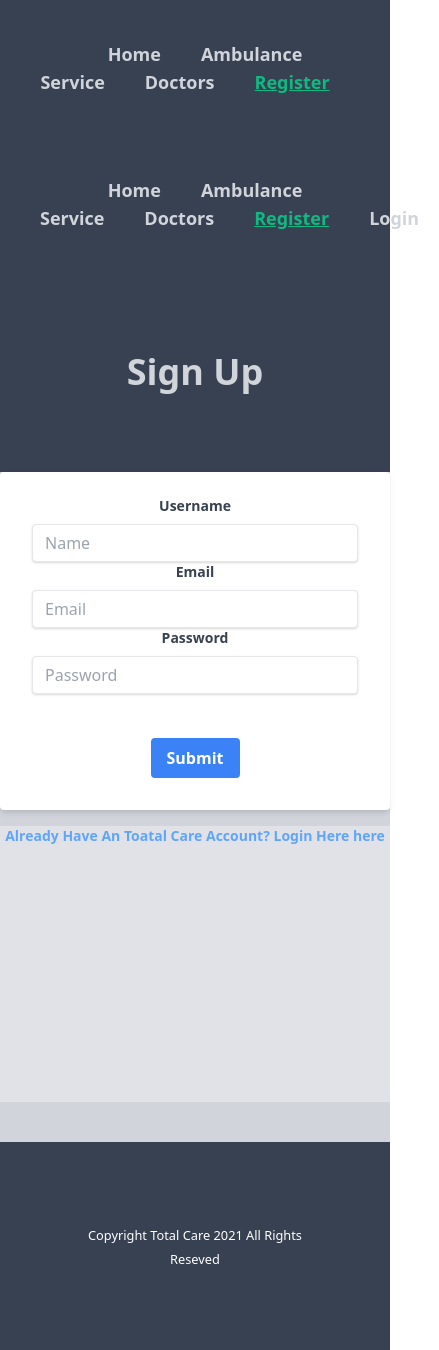
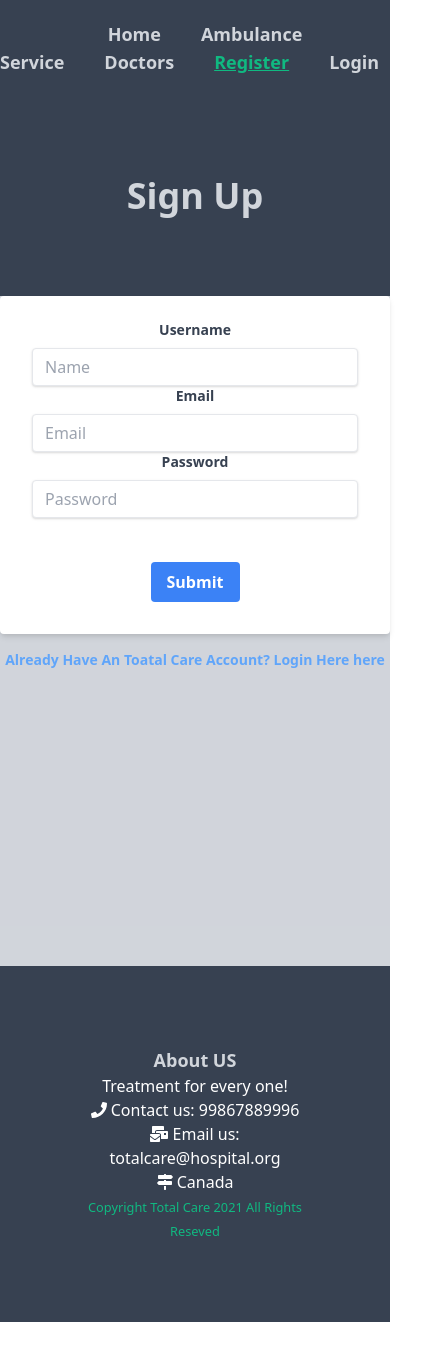
Before and after one commit to Hifjur/Total_Care_General_Hospital, a React (Create React App) app: page /register in a window 390 px wide. Shown: the whole page, 439 px wide, since content can reach past the window. After the commit the page ends 1322 px from the top, so only its background shows below. Built offline with nearby package versions, Linux system fonts and the light colour scheme; no server answers.

Commit message:
header and footer fixed

```diff
--- a/src/Pages/Authentication/Login/Login.js
+++ b/src/Pages/Authentication/Login/Login.js
@@ -43,7 +43,7 @@ const Login = () => {
             </div>
             <button onClick={loginHandler} className="bg-gray-300 hover:bg-gray-400 text-gray-800 font-bold py-2 px-4 rounded inline-flex items-center">Google Login</button>
             <Link to="/register">
-                <p className="text-sm text-blue-400 pb-64 bg-gray-200 bg-opacity-80 font-bold hover:text-green-500 text-center">New to Toatal Care? Create An Account here</p>
+                <p className="text-sm text-blue-400 pb-64 bg-gray-300 bg-opacity-80 font-bold hover:text-green-500 text-center">New to Toatal Care? Create An Account here</p>
             </Link>
         </div>
     );
--- a/src/Pages/Authentication/Register/Register.js
+++ b/src/Pages/Authentication/Register/Register.js
@@ -37,7 +37,7 @@ const Register = () => {
 
             </div>
             <Link to="/login">
-                <p className="text-sm text-blue-400 pb-64 bg-gray-200 bg-opacity-80 font-bold hover:text-green-500 text-center">Already Have An Toatal Care Account? Login Here here</p>
+                <p className="text-sm text-blue-400 pb-64 bg-gray-300 bg-opacity-80 font-bold hover:text-green-500 text-center">Already Have An Toatal Care Account? Login Here here</p>
             </Link>
         </div>
     );
--- a/src/Pages/Shared/Footer/Footer.js
+++ b/src/Pages/Shared/Footer/Footer.js
@@ -1,10 +1,20 @@
 
+import { faMailBulk, faMapSigns, faPhone } from '@fortawesome/free-solid-svg-icons';
+import { FontAwesomeIcon } from '@fortawesome/react-fontawesome';
 import React from 'react';
 
 const Footer = () => {
     return (
         <div className="mt-10 p-20 bg-gray-700 text-white object-bottom">
-            <small>Copyright Total Care 2021 All Rights Reseved</small>
+            <div>
+            <h1 className="text-lg text-gray-300 font font-extrabold">About US</h1>
+            <p>Treatment for every one!</p>
+            <p><FontAwesomeIcon icon={faPhone} /> Contact us: 99867889996</p>
+            <p><FontAwesomeIcon icon={faMailBulk} /> Email us:  totalcare@hospital.org</p>
+            <p><FontAwesomeIcon icon={faMapSigns} /> Canada</p>
+
+        </div>
+            <small className="text-green-500">Copyright Total Care 2021 All Rights Reseved</small>
         </div>
     );
 };
--- a/src/Pages/Shared/Header/Header.js
+++ b/src/Pages/Shared/Header/Header.js
@@ -6,24 +6,16 @@ const Header = () => {
     const { user, logOut } = useAuth();
     return (
         <div>
-
-            <div className="p-10 bg-gray-700 lg:hidden sm:grid md:grid sm:grid-cols-1 md:grid-col-1 ">
-                <NavLink activeClassName="underline text-green-500" className="p-5 text-lg font-bold text-gray-300" to="/home">Home</NavLink>
-                <NavLink activeClassName="underline text-green-500" className="p-5 text-lg font-bold text-gray-300" to="/ambulance">Ambulance Service</NavLink>
-                <NavLink activeClassName="underline text-green-500" className="p-5 text-lg font-bold text-gray-300" to="/doctors">Doctors</NavLink>
-                <NavLink activeClassName="underline text-green-500" className="p-5 text-lg font-bold text-gray-300" to="/register">Register</NavLink>
-                {/* <NavLink activeClassName="underline text-green-500" className="p-5 text-lg font-bold text-gray-300" to="/login">Login</NavLink>
-                {user.displayName && <span className="text-gray-200 bg-blue-700 p-2 rounded mx-4"> Hi {user.displayName} </span>}
-                {user.displayName && <button onClick={logOut} className="bg-gray-300 hover:bg-gray-400 text-gray-800 font-bold py-2 px-4 rounded inline-flex items-center">Log out</button>} */}
-            </div>
-            <div className="p-10 bg-gray-700 lg:block md:hidden sm:hidden xs:hidden">
+            <div className="lg:p-10 bg-gray-700 lg:block sm:grid pt-5 pb-5 md:grid sm:grid-cols-1 md:grid-col-1 ">
                 <NavLink activeClassName="underline text-green-500" className="p-5 text-lg font-bold text-gray-300" to="/home">Home</NavLink>
                 <NavLink activeClassName="underline text-green-500" className="p-5 text-lg font-bold text-gray-300" to="/ambulance">Ambulance Service</NavLink>
                 <NavLink activeClassName="underline text-green-500" className="p-5 text-lg font-bold text-gray-300" to="/doctors">Doctors</NavLink>
                 <NavLink activeClassName="underline text-green-500" className="p-5 text-lg font-bold text-gray-300" to="/register">Register</NavLink>
                 <NavLink activeClassName="underline text-green-500" className="p-5 text-lg font-bold text-gray-300" to="/login">Login</NavLink>
-                {user.displayName && <span className="text-gray-200 bg-blue-700 p-2 rounded mx-4"> Hi {user.displayName} </span>}
-                {user.displayName && <button onClick={logOut} className="bg-gray-300 hover:bg-gray-400 text-gray-800 font-bold py-2 px-4 rounded inline-flex items-center">Log out</button>}
+                <div className="lg:inline md:grid md:grid-cols-1 sm:grid sm grid-cols-1">
+                    {user.displayName && <span className="text-gray-200 bg-blue-700 p-2 rounded mx-4"> Hi {user.displayName} </span>}
+                    {user.displayName && <button onClick={logOut} className="bg-gray-300 hover:bg-gray-400 text-gray-800 font-bold py-2 px-4 rounded inline-flex items-center">Log out</button>}
+                </div>
             </div>
         </div>
     );
```
